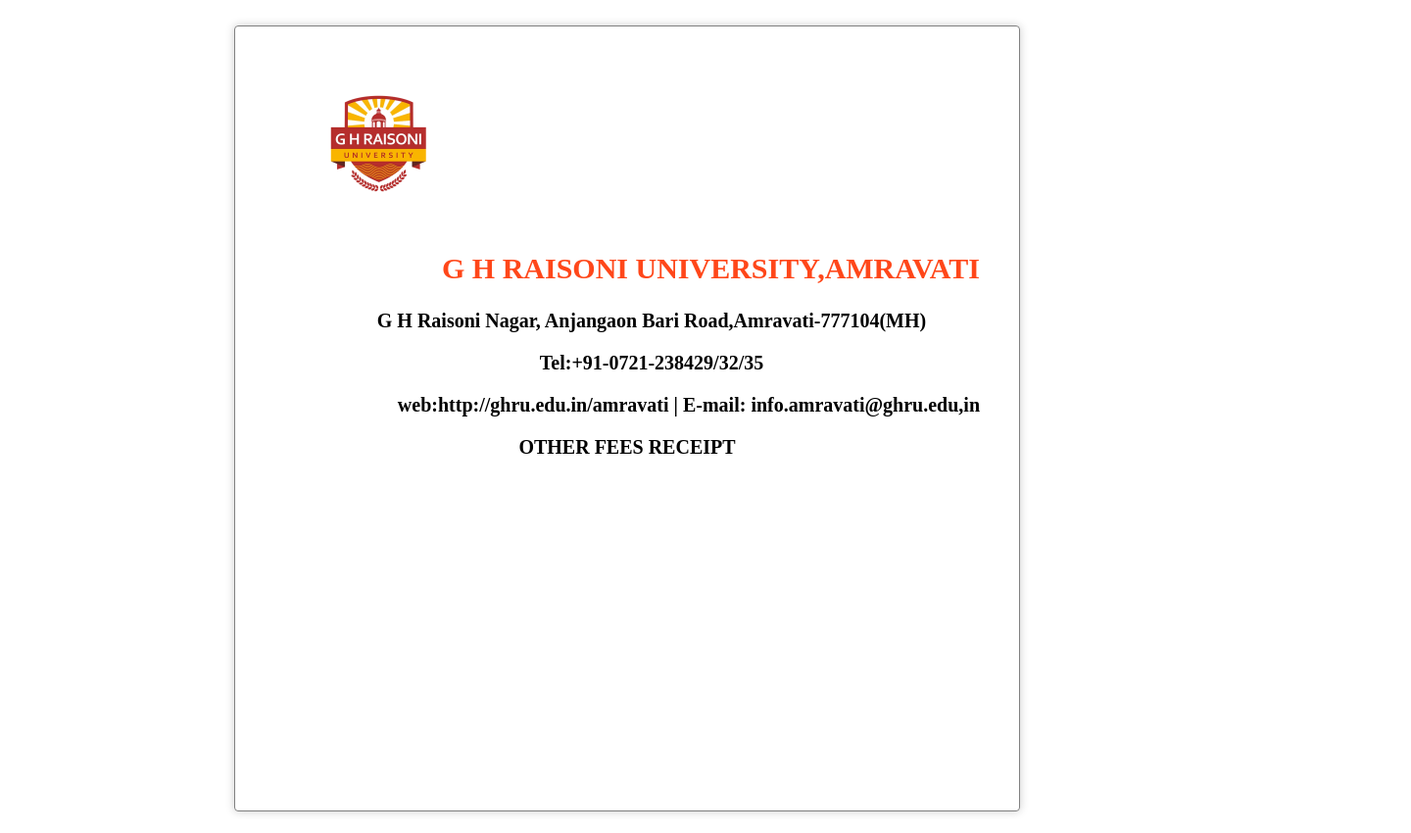
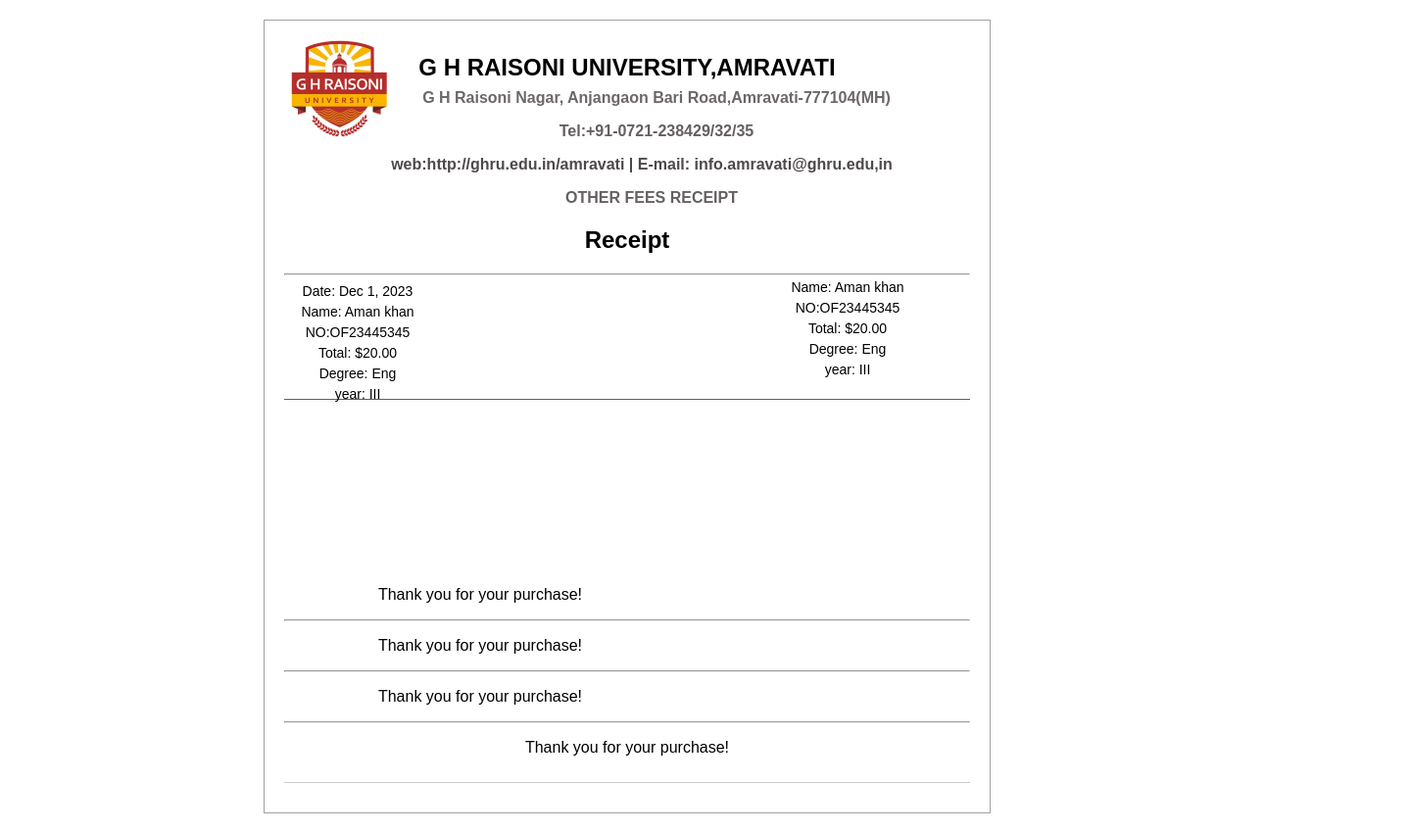
Before and after one commit to TAIHAN86/Receipt-Design, a plain HTML site: page index.html in a window 1280 px wide. Shown: the whole page at 98% size, 1440 px wide, since content can reach past the window. Drawn offline with Linux system fonts and the light colour scheme.

Commit message:
Div Added

```diff
--- a/index.html
+++ b/index.html
@@ -3,85 +3,125 @@
 
 <head>
     <meta charset="UTF-8">
-    <meta name="viewport" content="width=device-width, initial-scale=1.0">
-    <meta http-equiv="X-UA-Compatible" content="ie=edge">
     <title>Receipt</title>
+    <link rel="stylesheet" href="styles.css">
+</head>
 <style>
+    body {
+        font-family: Arial, sans-serif;
+        margin: 0;
+        padding: 0;
+
+    }
+
+    .receipt {
+        width: 700px;
+        margin: 20px auto;
+        border: 1px solid #a39f9f;
+        padding: 20px;
+    }
+
     .brand-logo {
+        height: 100px;
         width: 150px;
-            height: 100px;
-            margin: 30px;
-            margin-right: 700px;
+        margin-left: -590px;
+    }
+
+    .brand-title {
+        margin-top: -90px;
+    }
+
+    .brand-addres {
+        color: rgb(109, 103, 103);
+        margin-right: -60px;
+        margin-top: -12px;
+
+    }
+    .text{
+        color: rgb(101, 95, 95);
+        margin-right: -60px;
+    }
+    .Email{
+        color: rgb(78, 73, 73);
+        margin-right: -30px;
+    }
+    .main{
+        color: rgb(101, 97, 97);
+        margin-right: -50px;
     }
 
 
+    .header {
+        text-align: center;
+        border-bottom: 1px solid #ccc;
+        padding-bottom: 10px;
+        margin-bottom: 10px;
+    }
+
+    .header h1 {
+        margin: 0;
+        font-size: 24px;
+    }
+
+    .details p {
+        margin: 5px 0;
+        margin-left: -550px;
+        font-size: 14px;
+    }
 
 
-        .receipt-header {
-            text-align: end;
-            justify-content: center;
-            font-size: 20px;
-            color: #ff471a;
-            margin: 40px;
-            padding: 0px;
+    .details1 {
+
+        margin-right: -450px;
+        margin-top: -130px;
+        font-size: 14px;
+
+    }
+    .details1 p {
+        margin: 5px 0;
+    }
+
+
+    .div1 {
+        margin-right: 300px;
+        margin-top: 90px;
+
+
+
+    }
+    .div2 {
+        margin-right: 300px;
+        margin-top: 10px;
+       ;
+
+
+    }
+    .div3 {
+        margin-right: 300px;
+        margin-top: 10px;
+
 
 
     }
 
-        .brand-addres {
-            color: black;
+    .footer {
         text-align: center;
-            margin-left: 50px;
+        border-top: 1px solid #745656;
+        padding-top: 100px;
+        margin-top: 22px;
+    }
+</style>
 
-        }
-
-        .text {
-            color: black;
-            text-align: center;
-            margin-left: 50px;
-        }
-
-        .Email {
-            color: black;
-
-        }
-
-        .receipt-body {
-            color: black;
-            text-align: center;
-        }
-
-        .main {
-            text-align: center;
-            color: black;
-        }
-
-        .container {
-            width: 800px;
-            height: 800px;
-            border: 1px solid gray;
-            margin: 0 auto;
-            padding: 0px auto;
-            border-radius: 4px;
-            box-shadow: 0 0 10px rgba(0, 0, 0, 0.2);
-
-        }
-
-
-    </style>
-</head>
-<br>
-<div class="container">
-
-    <div class="receipt-header">
+<body>
+    <div class="receipt">
+        <div class="header">
+            <div class="receipt1">
                 <img src="./Raisoni.webp" class="brand-logo" />
                 <h2 class="brand-title">G H RAISONI UNIVERSITY,AMRAVATI</h2>
-
                 <b>
                     <p class="brand-addres">
                         G H Raisoni Nagar, Anjangaon Bari Road,Amravati-777104(MH)</p>
                 </b>
-
 
                 <b>
                     <p class="text">
@@ -98,14 +138,29 @@
                         OTHER FEES RECEIPT
                     </p>
                 </b>
-    </div>
 
 
 
+
+                <h2>Receipt</h2>
+                <hr>
+
             </div>
-
-
-
+            <div class="details">
+                <p>Date: Dec 1, 2023</p>
+                <p>Name: Aman khan</p>
+                <p>NO:OF23445345</p>
+                <p>Total: $20.00</p>
+                <P>Degree: Eng</P>
+                <p>year: III</p>
+            </div>
+            <div class="details1">
+                <p></p>
+                <p>Name: Aman khan</p>
+                <p>NO:OF23445345</p>
+                <p>Total: $20.00</p>
+                <P>Degree: Eng</P>
+                <p>year: III</p>
 
             </div>
 
@@ -113,8 +168,28 @@
 
 
 
+            <div class="footer">
 
 
+            <div class="div1">
+                <p>Thank you for your purchase!</p>
+            </div>
+            <hr>
+
+            <div class="div2">
+                <p>Thank you for your purchase!</p>
+            </div>
+            <hr>
+
+            <div class="div3">
+                <p>Thank you for your purchase!</p>
+            </div>
+            <hr>
+            <div class="div4">
+                <p>Thank you for your purchase!</p>
+            </div>
+            </div>
+        </div>
 </body>
 
 </html>
```
Lines whose indentation alone changed are shown as unchanged.
